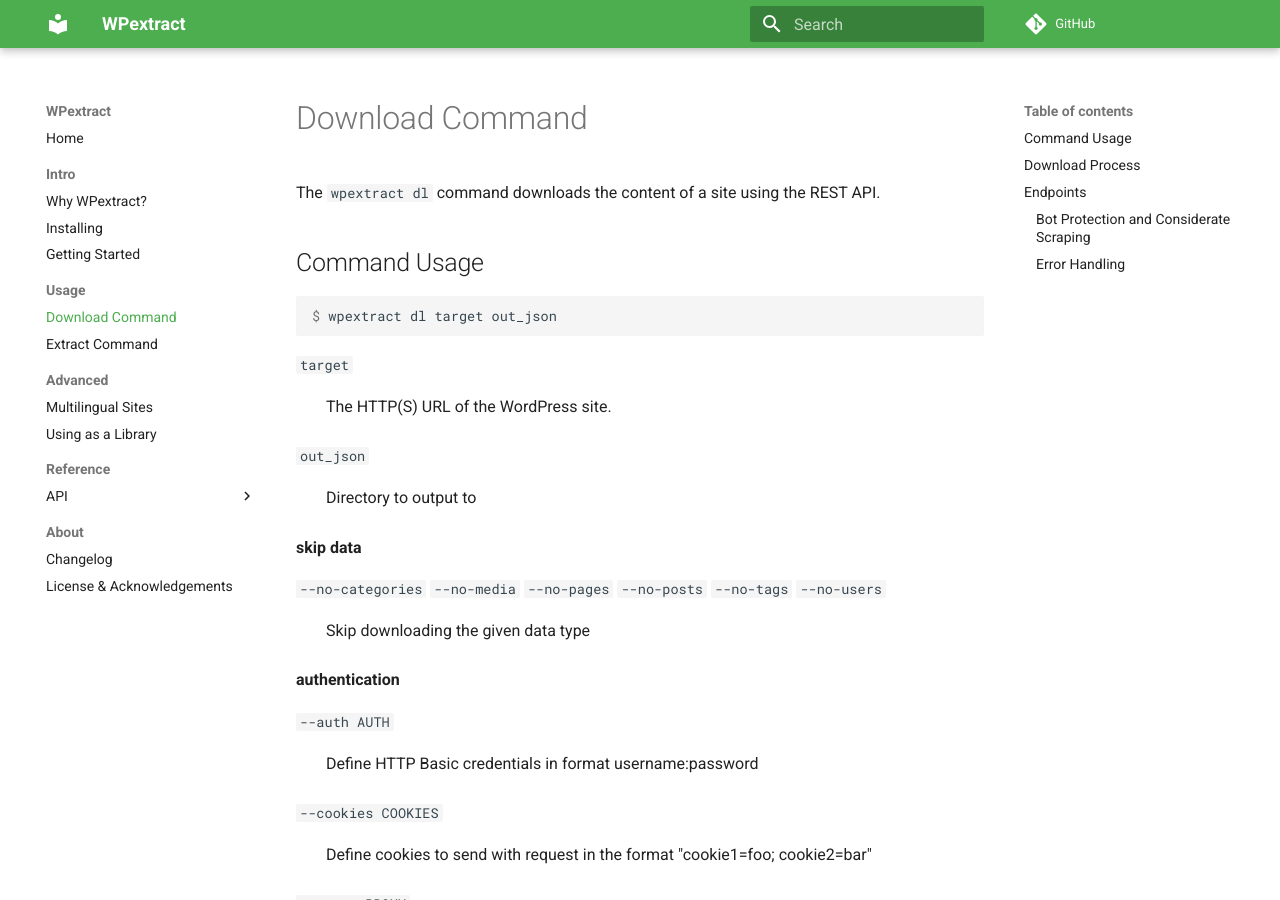
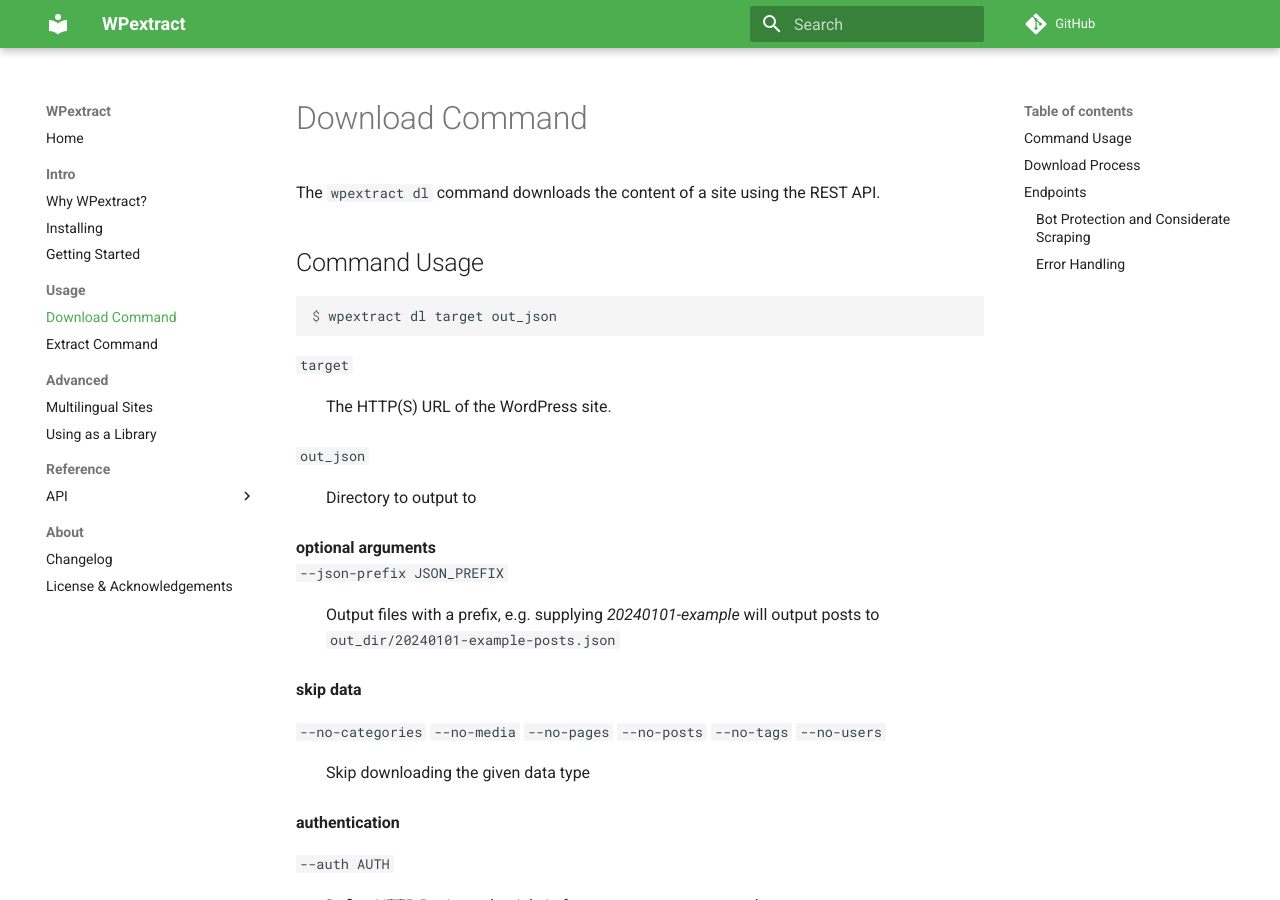
Before and after one commit to GateNLP/wpextract, an MkDocs documentation site: the page built from docs/usage/download.md, in a window 1280 px wide and 900 px high. Built offline with MkDocs 1.6.1 and Material for MkDocs 9.7.7, drawn with Linux system fonts in a browser that asks for light colours; comment, search, counter and statistics services are not loaded.

Commit message:
update cli docs

```diff
--- a/docs/usage/download.md
+++ b/docs/usage/download.md
@@ -13,6 +13,10 @@
 
 `out_json`
 : Directory to output to
+
+**optional arguments**
+`--json-prefix JSON_PREFIX`
+: Output files with a prefix, e.g. supplying _20240101-example_ will output posts to `out_dir/20240101-example-posts.json`
 
 **skip data**
 
```
